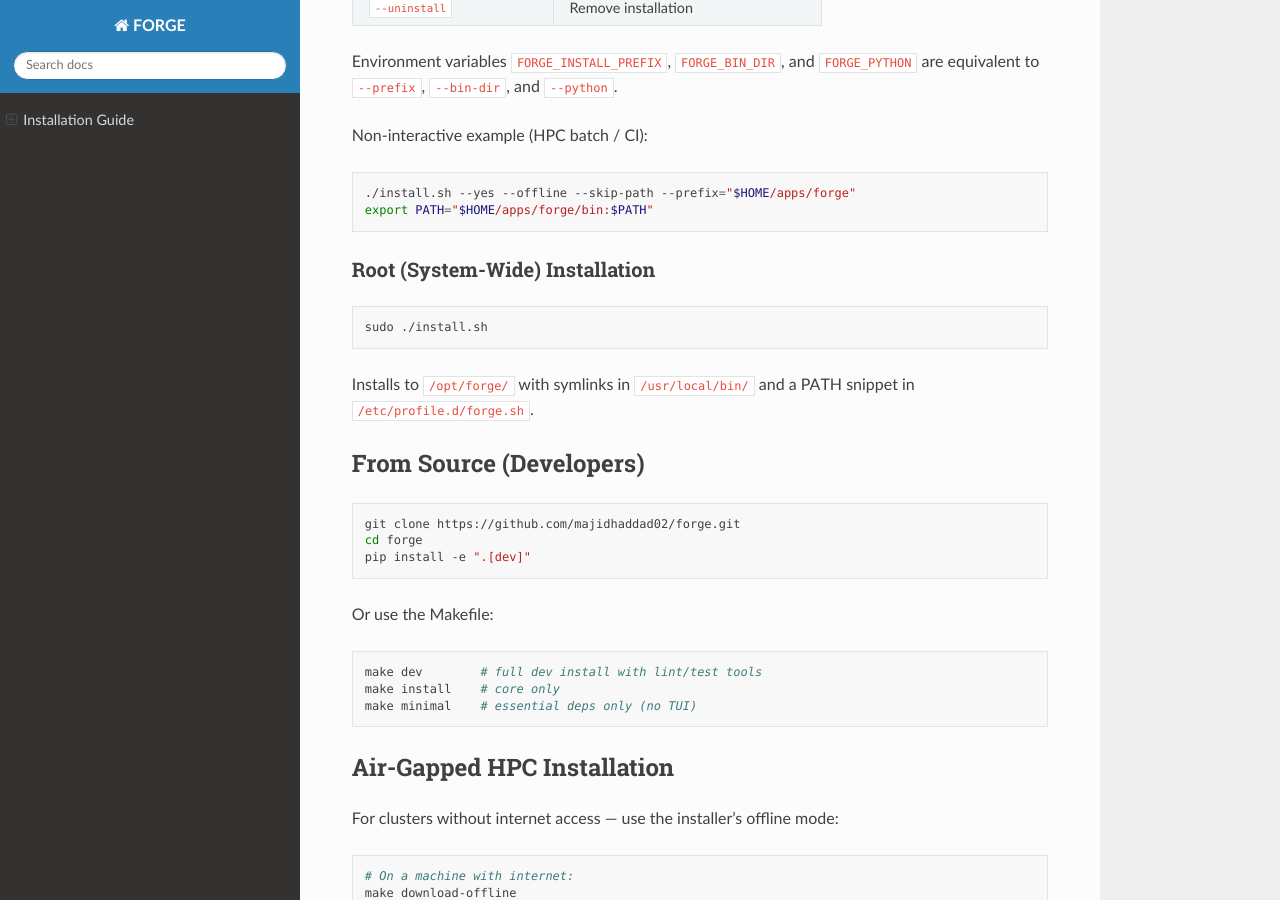
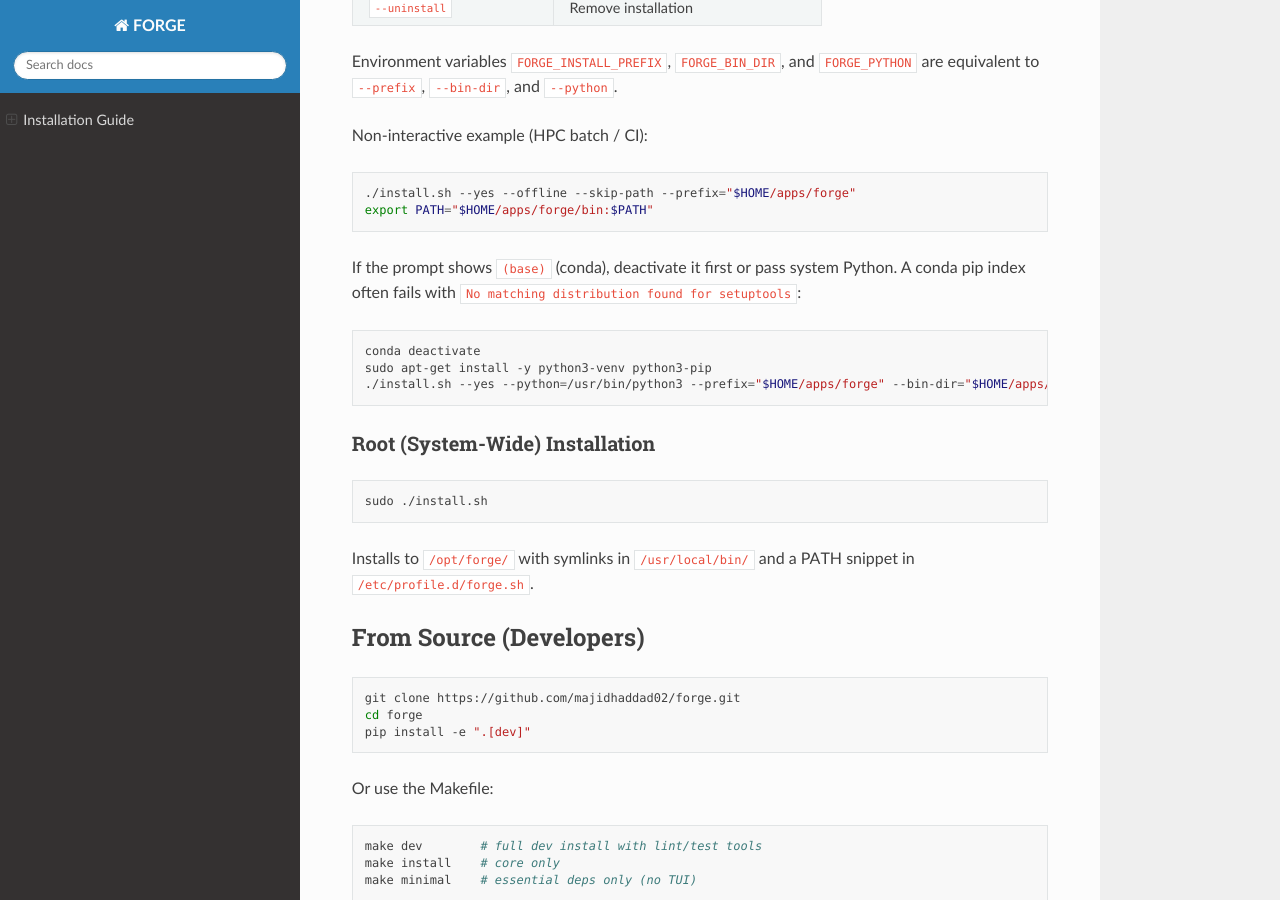
Before and after one commit to majidhaddad02/wien2k_gen, a Sphinx documentation site: the page built from docs/installation.md, in a window 1280 px wide and 900 px high, scrolled down 1101 px. Built offline with Sphinx 7.4.7 and the Read the Docs theme 3.1.0, drawn with Linux system fonts in a browser that asks for light colours.

Commit message:
fix: avoid conda pip index when creating the installer venv
Prefer /usr/bin/python3 over conda (base) and force PyPI for pip/setuptools
so online installs no longer fail with "from versions: none".
Co-authored-by: monkeycode-ai <monkeycode-ai@chaitin.com>

````diff
--- a/docs/installation.md
+++ b/docs/installation.md
@@ -47,6 +47,14 @@ Non-interactive example (HPC batch / CI):
 ```bash
 ./install.sh --yes --offline --skip-path --prefix="$HOME/apps/forge"
 export PATH="$HOME/apps/forge/bin:$PATH"
+```
+
+If the prompt shows `(base)` (conda), deactivate it first or pass system Python.
+A conda pip index often fails with `No matching distribution found for setuptools`:
+```bash
+conda deactivate
+sudo apt-get install -y python3-venv python3-pip
+./install.sh --yes --python=/usr/bin/python3 --prefix="$HOME/apps/forge" --bin-dir="$HOME/apps/forge/bin"
 ```
 
 ### Root (System-Wide) Installation
````
Also changed, not shown: 1 other file.
